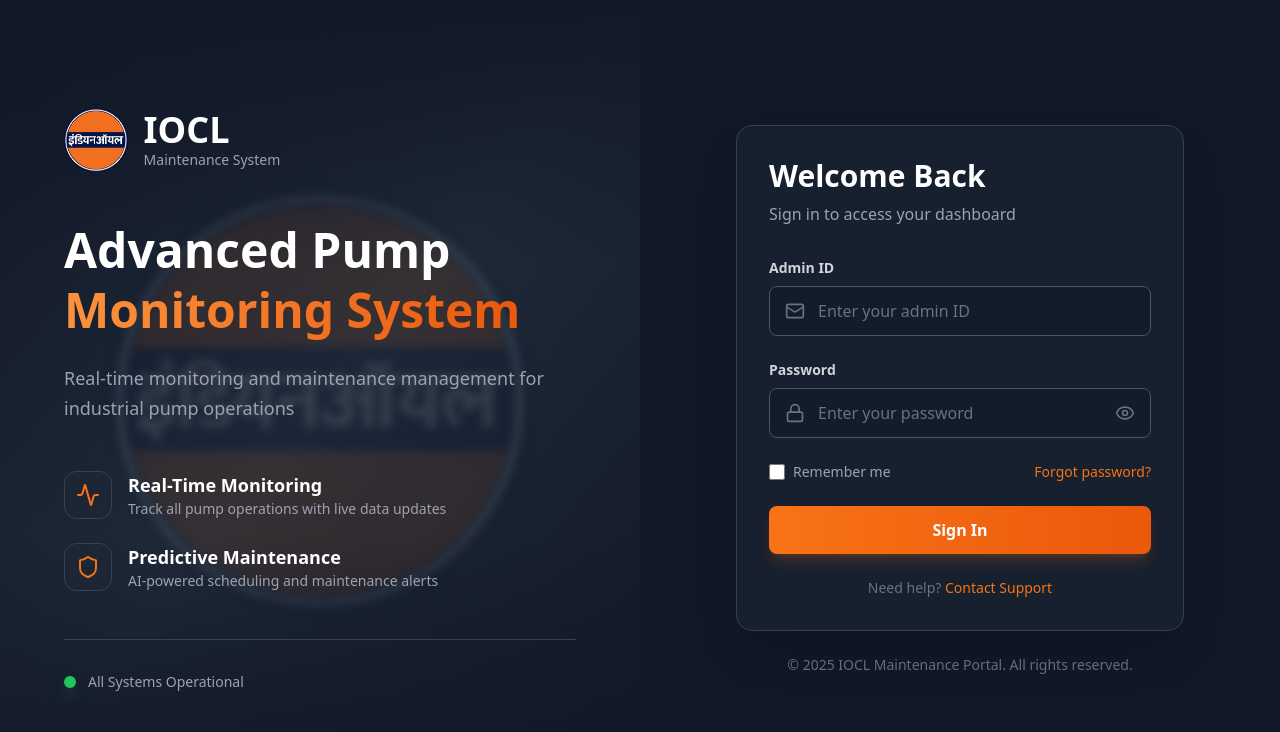
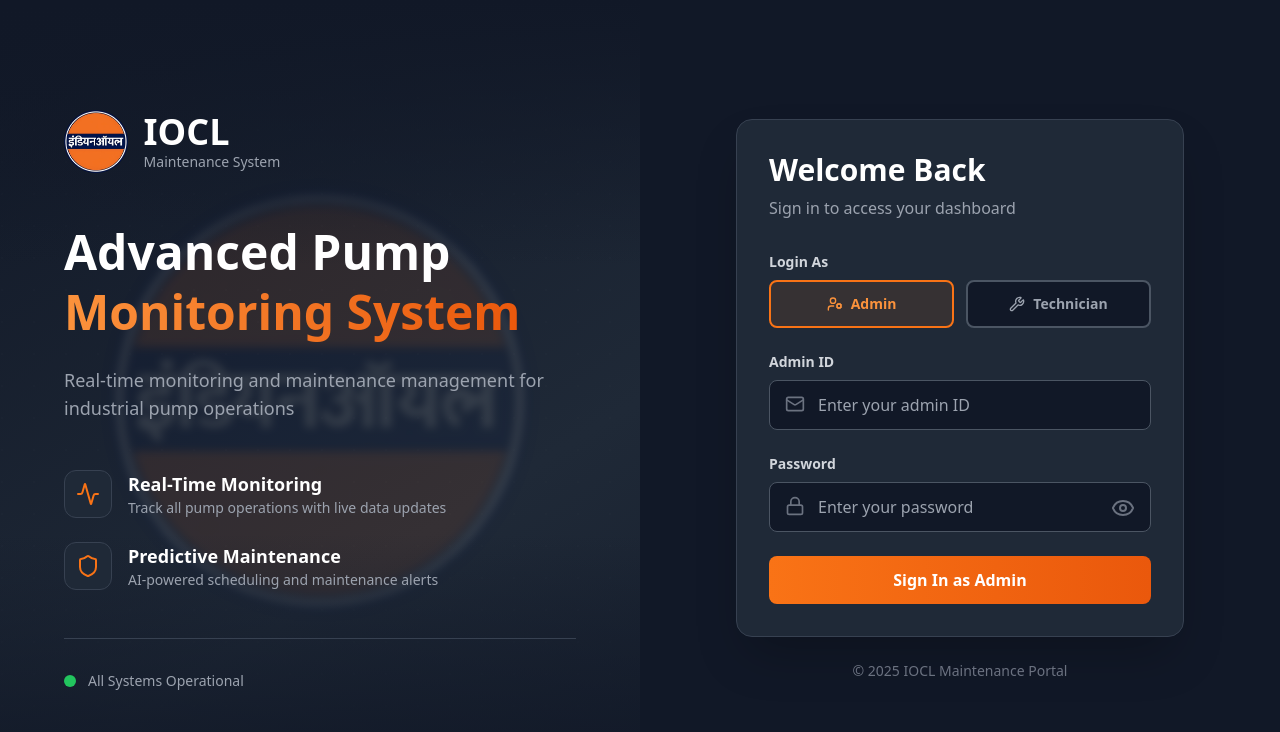
Before and after one commit to Arnab-Kashyap/iocl-maintenance-system, a React app in the folder frontend/: page / in a window 1280 px wide. Shown: the top 732 px of the page. Built offline with nearby package versions, Linux system fonts and the light colour scheme; the HTML template or start-up script is replaced by a standard one.

Commit message:
Add JWT authentication with OAuth2 login

```diff
--- a/frontend/src/pages/Login.tsx
+++ b/frontend/src/pages/Login.tsx
@@ -1,113 +1,145 @@
-// src/pages/Login.tsx
-
 import { useNavigate } from "react-router-dom"
 import { useState } from "react"
-import { Lock, Mail, Eye, EyeOff, Shield, Activity } from "lucide-react"
+import {
+  Lock,
+  Mail,
+  Eye,
+  EyeOff,
+  Shield,
+  Activity,
+  UserCog,
+  Wrench,
+} from "lucide-react"
+import logo from "../assets/logo.png"
+
+type Role = "admin" | "technician"
 
 const Login = () => {
   const navigate = useNavigate()
   const [showPassword, setShowPassword] = useState(false)
   const [isLoading, setIsLoading] = useState(false)
+  const [selectedRole, setSelectedRole] = useState<Role>("admin")
 
   const handleLogin = (e: React.FormEvent) => {
     e.preventDefault()
     setIsLoading(true)
 
     setTimeout(() => {
-      navigate("/dashboard")
+      // Save role (for future route protection)
+      localStorage.setItem("role", selectedRole)
+      localStorage.setItem("isAuthenticated", "true")
+
+      // Navigate based on role
+      if (selectedRole === "admin") {
+        navigate("/admin-dashboard")
+      } else {
+        navigate("/technician-dashboard")
+      }
     }, 800)
   }
 
   return (
     <div className="min-h-screen flex bg-gradient-to-br from-gray-900 via-gray-800 to-gray-900">
-      {/* Left Side - Branding with Logo Blend */}
-      <div className="hidden lg:flex lg:w-1/2 relative overflow-hidden bg-gradient-to-br from-gray-900 via-gray-800 to-gray-900">
-        {/* Subtle Pattern Overlay */}
+
+      {/* LEFT SIDE */}
+      <div className="hidden lg:flex lg:w-1/2 relative overflow-hidden">
+
+        {/* Background Pattern */}
         <div className="absolute inset-0 opacity-5">
-          <div className="absolute inset-0" style={{
-            backgroundImage: `radial-gradient(circle at 2px 2px, rgba(255,255,255,0.15) 1px, transparent 0)`,
-            backgroundSize: '32px 32px'
-          }}></div>
+          <div
+            className="absolute inset-0"
+            style={{
+              backgroundImage:
+                "radial-gradient(circle at 2px 2px, rgba(255,255,255,0.15) 1px, transparent 0)",
+              backgroundSize: "32px 32px",
+            }}
+          />
         </div>
 
-        {/* Large Blended Logo Background */}
+        {/* Blurred Logo */}
         <div className="absolute inset-0 flex items-center justify-center opacity-10">
           <img
-            src="/src/assets/logo.png"
+            src={logo}
             alt="IOCL Background"
             className="w-2/3 h-auto object-contain blur-sm"
           />
         </div>
 
-        {/* Gradient Overlays for Blend Effect */}
-        <div className="absolute top-0 left-0 w-full h-1/3 bg-gradient-to-b from-gray-900 to-transparent"></div>
-        <div className="absolute bottom-0 left-0 w-full h-1/3 bg-gradient-to-t from-gray-900 to-transparent"></div>
+        {/* Gradient Fade */}
+        <div className="absolute top-0 left-0 w-full h-1/3 bg-gradient-to-b from-gray-900 to-transparent" />
+        <div className="absolute bottom-0 left-0 w-full h-1/3 bg-gradient-to-t from-gray-900 to-transparent" />
 
         {/* Content */}
         <div className="relative z-10 flex flex-col justify-center px-16 text-white">
-          {/* Logo */}
+
           <div className="flex items-center space-x-4 mb-12">
             <img
-              src="/src/assets/logo.png"
+              src={logo}
               alt="IOCL Logo"
               className="h-16 w-auto object-contain"
             />
             <div>
-              <h1 className="text-4xl font-bold text-white">IOCL</h1>
+              <h1 className="text-4xl font-bold">IOCL</h1>
               <p className="text-gray-400 text-sm">Maintenance System</p>
             </div>
           </div>
 
-          {/* Tagline */}
           <h2 className="text-5xl font-bold mb-6 leading-tight">
-            Advanced Pump<br />
+            Advanced Pump <br />
             <span className="text-transparent bg-clip-text bg-gradient-to-r from-orange-400 to-orange-600">
               Monitoring System
             </span>
           </h2>
-          <p className="text-gray-400 text-lg mb-12 leading-relaxed max-w-lg">
+
+          <p className="text-gray-400 text-lg mb-12 max-w-lg">
             Real-time monitoring and maintenance management for industrial pump operations
           </p>
 
-          {/* Features */}
           <div className="space-y-6">
-            <div className="flex items-start space-x-4 group">
-              <div className="w-12 h-12 bg-gray-800/50 backdrop-blur-sm rounded-xl flex items-center justify-center border border-gray-700 group-hover:border-orange-500 transition-all">
+            <div className="flex items-start space-x-4">
+              <div className="w-12 h-12 bg-gray-800 rounded-xl flex items-center justify-center border border-gray-700">
                 <Activity className="w-6 h-6 text-orange-500" />
               </div>
               <div>
-                <h3 className="font-semibold text-lg text-white">Real-Time Monitoring</h3>
-                <p className="text-sm text-gray-400">Track all pump operations with live data updates</p>
+                <h3 className="font-semibold text-lg">Real-Time Monitoring</h3>
+                <p className="text-sm text-gray-400">
+                  Track all pump operations with live data updates
+                </p>
               </div>
             </div>
-            <div className="flex items-start space-x-4 group">
-              <div className="w-12 h-12 bg-gray-800/50 backdrop-blur-sm rounded-xl flex items-center justify-center border border-gray-700 group-hover:border-orange-500 transition-all">
+
+            <div className="flex items-start space-x-4">
+              <div className="w-12 h-12 bg-gray-800 rounded-xl flex items-center justify-center border border-gray-700">
                 <Shield className="w-6 h-6 text-orange-500" />
               </div>
               <div>
-                <h3 className="font-semibold text-lg text-white">Predictive Maintenance</h3>
-                <p className="text-sm text-gray-400">AI-powered scheduling and maintenance alerts</p>
+                <h3 className="font-semibold text-lg">Predictive Maintenance</h3>
+                <p className="text-sm text-gray-400">
+                  AI-powered scheduling and maintenance alerts
+                </p>
               </div>
             </div>
           </div>
 
-          {/* Status Indicator */}
           <div className="mt-12 pt-8 border-t border-gray-700">
             <div className="flex items-center space-x-3">
-              <div className="w-3 h-3 bg-green-500 rounded-full animate-pulse shadow-lg shadow-green-500/50"></div>
-              <span className="text-sm text-gray-400">All Systems Operational</span>
+              <div className="w-3 h-3 bg-green-500 rounded-full animate-pulse" />
+              <span className="text-sm text-gray-400">
+                All Systems Operational
+              </span>
             </div>
           </div>
+
         </div>
       </div>
 
-      {/* Right Side - Login Form */}
+      {/* RIGHT SIDE */}
       <div className="flex-1 flex items-center justify-center p-8 bg-gray-900">
         <div className="w-full max-w-md">
-          {/* Mobile Logo */}
+
           <div className="lg:hidden flex flex-col items-center mb-8">
             <img
-              src="/src/assets/logo.png"
+              src={logo}
               alt="IOCL Logo"
               className="h-16 w-auto object-contain mb-4"
             />
@@ -115,104 +147,112 @@
             <p className="text-gray-400 text-sm">Maintenance Portal</p>
           </div>
 
-          {/* Login Card */}
-          <div className="bg-gray-800/50 backdrop-blur-lg rounded-2xl shadow-2xl p-8 border border-gray-700">
+          <div className="bg-gray-800 rounded-2xl shadow-2xl p-8 border border-gray-700">
+
             <div className="mb-8">
               <h2 className="text-3xl font-bold text-white mb-2">
                 Welcome Back
               </h2>
-              <p className="text-gray-400">Sign in to access your dashboard</p>
+              <p className="text-gray-400">
+                Sign in to access your dashboard
+              </p>
             </div>
 
             <form className="space-y-6" onSubmit={handleLogin}>
-              {/* Admin ID Input */}
+
+              {/* ROLE SELECTOR */}
               <div>
                 <label className="block text-sm font-semibold text-gray-300 mb-2">
-                  Admin ID
+                  Login As
+                </label>
+
+                <div className="grid grid-cols-2 gap-3">
+                  <button
+                    type="button"
+                    onClick={() => setSelectedRole("admin")}
+                    className={`flex items-center justify-center space-x-2 py-3 px-4 rounded-lg border-2 font-semibold text-sm transition-all ${
+                      selectedRole === "admin"
+                        ? "border-orange-500 bg-orange-500/10 text-orange-400"
+                        : "border-gray-600 bg-gray-900 text-gray-400"
+                    }`}
+                  >
+                    <UserCog className="w-4 h-4" />
+                    <span>Admin</span>
+                  </button>
+
+                  <button
+                    type="button"
+                    onClick={() => setSelectedRole("technician")}
+                    className={`flex items-center justify-center space-x-2 py-3 px-4 rounded-lg border-2 font-semibold text-sm transition-all ${
+                      selectedRole === "technician"
+                        ? "border-orange-500 bg-orange-500/10 text-orange-400"
+                        : "border-gray-600 bg-gray-900 text-gray-400"
+                    }`}
+                  >
+                    <Wrench className="w-4 h-4" />
+                    <span>Technician</span>
+                  </button>
+                </div>
+              </div>
+
+              {/* ID */}
+              <div>
+                <label className="block text-sm font-semibold text-gray-300 mb-2">
+                  {selectedRole === "admin" ? "Admin ID" : "Technician ID"}
                 </label>
                 <div className="relative">
-                  <div className="absolute inset-y-0 left-0 pl-4 flex items-center pointer-events-none">
-                    <Mail className="w-5 h-5 text-gray-500" />
-                  </div>
+                  <Mail className="absolute left-4 top-3.5 w-5 h-5 text-gray-500" />
                   <input
                     type="text"
-                    placeholder="Enter your admin ID"
-                    className="w-full pl-12 pr-4 py-3 bg-gray-900/50 border border-gray-600 rounded-lg text-white placeholder-gray-500 focus:outline-none focus:ring-2 focus:ring-orange-500 focus:border-transparent transition-all"
+                    placeholder={`Enter your ${
+                      selectedRole === "admin" ? "admin" : "technician"
+                    } ID`}
+                    className="w-full pl-12 pr-4 py-3 bg-gray-900 border border-gray-600 rounded-lg text-white focus:ring-2 focus:ring-orange-500 outline-none"
                     required
                   />
                 </div>
               </div>
 
-              {/* Password Input */}
+              {/* PASSWORD */}
               <div>
                 <label className="block text-sm font-semibold text-gray-300 mb-2">
                   Password
                 </label>
                 <div className="relative">
-                  <div className="absolute inset-y-0 left-0 pl-4 flex items-center pointer-events-none">
-                    <Lock className="w-5 h-5 text-gray-500" />
-                  </div>
+                  <Lock className="absolute left-4 top-3.5 w-5 h-5 text-gray-500" />
                   <input
                     type={showPassword ? "text" : "password"}
                     placeholder="Enter your password"
-                    className="w-full pl-12 pr-12 py-3 bg-gray-900/50 border border-gray-600 rounded-lg text-white placeholder-gray-500 focus:outline-none focus:ring-2 focus:ring-orange-500 focus:border-transparent transition-all"
+                    className="w-full pl-12 pr-12 py-3 bg-gray-900 border border-gray-600 rounded-lg text-white focus:ring-2 focus:ring-orange-500 outline-none"
                     required
                   />
                   <button
                     type="button"
                     onClick={() => setShowPassword(!showPassword)}
-                    className="absolute inset-y-0 right-0 pr-4 flex items-center text-gray-500 hover:text-gray-300"
+                    className="absolute right-4 top-3.5 text-gray-500 hover:text-gray-300"
                   >
-                    {showPassword ? <EyeOff className="w-5 h-5" /> : <Eye className="w-5 h-5" />}
+                    {showPassword ? <EyeOff /> : <Eye />}
                   </button>
                 </div>
               </div>
 
-              {/* Remember Me & Forgot Password */}
-              <div className="flex items-center justify-between">
-                <label className="flex items-center cursor-pointer">
-                  <input
-                    type="checkbox"
-                    className="w-4 h-4 text-orange-600 bg-gray-700 border-gray-600 rounded focus:ring-orange-500"
-                  />
-                  <span className="ml-2 text-sm text-gray-400">Remember me</span>
-                </label>
-                <a href="#" className="text-sm font-medium text-orange-500 hover:text-orange-400">
-                  Forgot password?
-                </a>
-              </div>
-
-              {/* Login Button */}
               <button
                 type="submit"
                 disabled={isLoading}
-                className="w-full bg-gradient-to-r from-orange-500 to-orange-600 text-white py-3 rounded-lg font-semibold hover:from-orange-600 hover:to-orange-700 focus:outline-none focus:ring-2 focus:ring-orange-500 focus:ring-offset-2 focus:ring-offset-gray-800 transition-all shadow-lg shadow-orange-500/20 hover:shadow-orange-500/40 disabled:opacity-50 disabled:cursor-not-allowed flex items-center justify-center"
+                className="w-full bg-gradient-to-r from-orange-500 to-orange-600 text-white py-3 rounded-lg font-semibold transition-all disabled:opacity-50"
               >
-                {isLoading ? (
-                  <>
-                    <svg className="animate-spin -ml-1 mr-3 h-5 w-5 text-white" xmlns="http://www.w3.org/2000/svg" fill="none" viewBox="0 0 24 24">
-                      <circle className="opacity-25" cx="12" cy="12" r="10" stroke="currentColor" strokeWidth="4"></circle>
-                      <path className="opacity-75" fill="currentColor" d="M4 12a8 8 0 018-8V0C5.373 0 0 5.373 0 12h4zm2 5.291A7.962 7.962 0 014 12H0c0 3.042 1.135 5.824 3 7.938l3-2.647z"></path>
-                    </svg>
-                    Signing in...
-                  </>
-                ) : (
-                  "Sign In"
-                )}
+                {isLoading
+                  ? "Signing in..."
+                  : `Sign In as ${
+                      selectedRole === "admin" ? "Admin" : "Technician"
+                    }`}
               </button>
+
             </form>
-
-            {/* Footer */}
-            <div className="mt-6 text-center">
-              <p className="text-sm text-gray-500">
-                Need help? <a href="#" className="text-orange-500 hover:text-orange-400 font-medium">Contact Support</a>
-              </p>
-            </div>
           </div>
 
-          {/* Copyright */}
           <p className="text-center text-sm text-gray-500 mt-6">
-            © 2025 IOCL Maintenance Portal. All rights reserved.
+            © 2025 IOCL Maintenance Portal
           </p>
         </div>
       </div>
```
Also changed, not shown: 2 other files (tests, documents, lock files or other folders).
